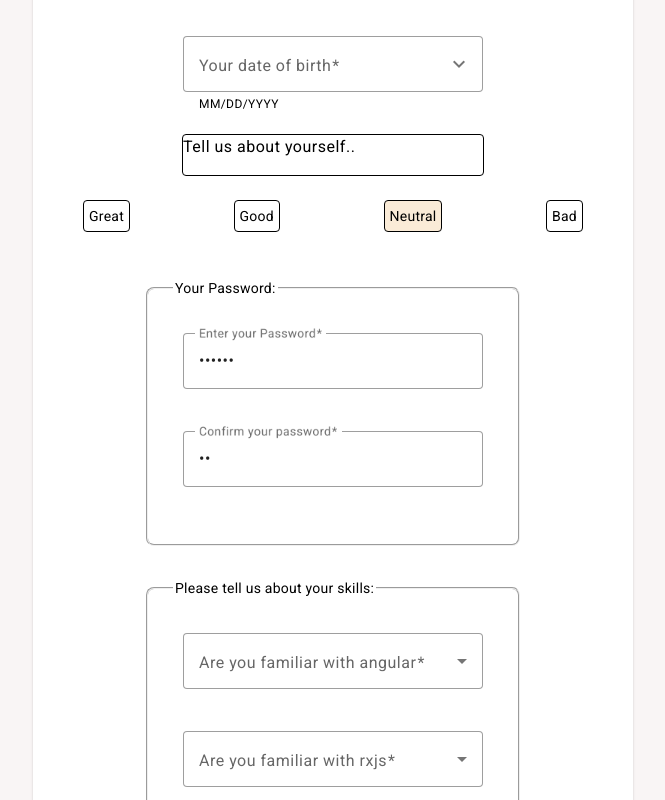
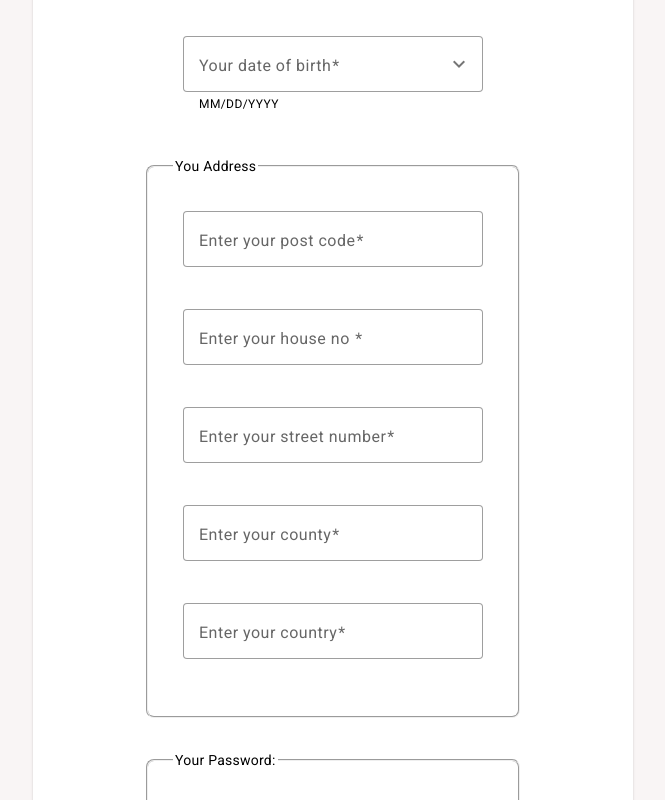
Before and after one commit to sgarg5858/forms, an Angular app: page /reactive-form in a window 1280 px wide. Shown: the part 680-1480 px from the top of the page, without its empty margins (307-972 px from the left). Built offline with nearby package versions, Linux system fonts and the light colour scheme.

Commit message:
Address form component with CVA and validators

```diff
--- /dev/null
+++ b/src/app/custom-form-components/address/address.component.html
@@ -0,0 +1,43 @@
+<fieldset [formGroup]="form">
+  <legend>You Address</legend>
+  <mat-form-field appearance="outline">
+    <mat-label>Enter your post code</mat-label>
+    <input matInput formControlName="postCode" />
+    <mat-error *ngIf="form.get('postCode')?.hasError('required')">
+      Postcode is required
+    </mat-error>
+  </mat-form-field>
+  <mat-form-field appearance="outline">
+    <mat-label>Enter your house no </mat-label>
+    <input matInput formControlName="apartmentNumber" />
+    <mat-error *ngIf="form.get('apartmentNumber')?.hasError('required')">
+      Apartment Number is required
+    </mat-error>
+  </mat-form-field>
+
+  <mat-form-field appearance="outline">
+    <mat-label>Enter your street number</mat-label>
+    <input matInput formControlName="streetNumber" />
+
+    <mat-error *ngIf="form.get('streetNumber')?.hasError('required')">
+      Street Number is required
+    </mat-error>
+  </mat-form-field>
+
+  <mat-form-field appearance="outline">
+    <mat-label>Enter your county</mat-label>
+    <input matInput formControlName="county" />
+
+    <mat-error *ngIf="form.get('county')?.hasError('required')">
+      County is required
+    </mat-error>
+  </mat-form-field>
+
+  <mat-form-field appearance="outline">
+    <mat-label>Enter your country</mat-label>
+    <input matInput formControlName="country" />
+    <mat-error *ngIf="form.get('country')?.hasError('required')">
+      Country is required
+    </mat-error>
+  </mat-form-field>
+</fieldset>
--- /dev/null
+++ b/src/app/custom-form-components/address/address.component.scss
@@ -0,0 +1,20 @@
+
+fieldset {
+    margin-top: 32px;
+    padding: 25px;
+    display: flex;
+    flex-direction: column;
+    justify-content: center;
+    align-items: center;
+    border-radius: 8px;
+
+    mat-form-field {
+        margin: 10px;
+        min-width: 250px;
+        max-width: 300px;
+
+        @media screen and (min-width: 500px) {
+          width: 300px;
+        }
+      }
+  }
--- /dev/null
+++ b/src/app/custom-form-components/address/address.component.ts
@@ -0,0 +1,107 @@
+import { Component, Input, OnDestroy, OnInit } from '@angular/core';
+import {
+  AbstractControl,
+  ControlValueAccessor,
+  FormControl,
+  FormGroup,
+  NG_VALIDATORS,
+  NG_VALUE_ACCESSOR,
+  ValidationErrors,
+  Validator,
+  Validators,
+} from '@angular/forms';
+import { Subscription } from 'rxjs';
+import { UserInfoComponent } from 'src/app/reactive-form-example/components/user-info/user-info.component';
+
+@Component({
+  selector: 'app-address',
+  templateUrl: './address.component.html',
+  styleUrls: ['./address.component.scss'],
+  providers: [
+    {
+      provide: NG_VALUE_ACCESSOR,
+      useExisting: AddressComponent,
+      multi: true,
+    },
+    {
+      provide: NG_VALIDATORS,
+      useExisting: AddressComponent,
+      multi: true,
+    },
+  ],
+})
+export class AddressComponent
+  implements ControlValueAccessor, Validator, OnDestroy,OnInit
+{
+  constructor(public readonly parentForm: UserInfoComponent) {}
+
+  @Input() formSubmitted = false;
+
+  form = new FormGroup({
+    postCode: new FormControl('', [Validators.required]),
+    apartmentNumber: new FormControl('', [Validators.required]),
+    streetNumber: new FormControl('', [Validators.required]),
+    county: new FormControl('', [Validators.required]),
+    country: new FormControl('', [Validators.required]),
+  });
+
+  onChangeSubs = new Subscription();
+
+  onTouched = () => {};
+
+  writeValue(obj: any): void {
+    if (this.form) this.form.patchValue(obj, { emitEvent: false });
+  }
+  registerOnChange(fn: any): void {
+    const sub = this.form.valueChanges.subscribe(fn);
+    this.onChangeSubs.add(sub);
+  }
+  registerOnTouched(fn: any): void {
+    this.onTouched = fn;
+  }
+  setDisabledState?(isDisabled: boolean): void {
+    if (isDisabled) this.form.disable();
+    else {
+      if (this.form.disabled) {
+        this.form.enable();
+      }
+    }
+  }
+
+  validate(_: AbstractControl): ValidationErrors | null {
+    console.log(this.form);
+    if (this.form.valid) {
+      return null;
+    }
+    let errors: any = {};
+
+    errors = this.addControlErrors(errors, 'postCode');
+    errors = this.addControlErrors(errors, 'apartmentNumber');
+    errors = this.addControlErrors(errors, 'streetNumber');
+    errors = this.addControlErrors(errors, 'county');
+    errors = this.addControlErrors(errors, 'country');
+
+    console.log(errors);
+    return errors;
+  }
+
+  addControlErrors(allErrors: any, controlName: string) {
+    const errors = { ...allErrors };
+    console.log(this.form);
+    const controlErrors = this.form.get(controlName)?.errors;
+
+    if (controlErrors) {
+      errors[controlName] = controlErrors;
+    }
+
+    return errors;
+  }
+
+  ngOnInit(): void {
+      console.log(this.form);
+  }
+
+  ngOnDestroy(): void {
+    this.onChangeSubs.unsubscribe();
+  }
+}
--- a/src/app/reactive-form-example/components/user-info/user-info.component.html
+++ b/src/app/reactive-form-example/components/user-info/user-info.component.html
@@ -10,6 +10,12 @@
           formControlName="firstName"
           placeholder="Your first name"
         />
+        <mat-error
+          *ngIf="
+            userInfo.get('firstName')?.hasError('required')
+          "
+          >First name is required</mat-error
+        >
       </mat-form-field>
 
       <mat-form-field appearance="outline">
@@ -68,11 +74,10 @@
         <mat-datepicker #picker></mat-datepicker>
       </mat-form-field>
 
-      <div class="your-bio" formControlName="bio" contenteditable>
-        <h4 data-placeholder="Tell us about yourself..">Tell us about yourself..</h4>
-      </div>
-
-      <app-rating-picker formControlName="ratingPicker"></app-rating-picker>
+      <app-address
+        [formSubmitted]="formSubmitted"
+        formControlName="address"
+      ></app-address>
 
       <fieldset [formGroupName]="'password'">
         <legend>Your Password:</legend>
@@ -107,7 +112,7 @@
               ?.hasError('passwordsDontMatch')
           "
         >
-        Passwords do not match
+          Passwords do not match
         </mat-error>
       </fieldset>
 
--- a/src/app/reactive-form-example/components/user-info/user-info.component.ts
+++ b/src/app/reactive-form-example/components/user-info/user-info.component.ts
@@ -12,6 +12,7 @@ import { FormValidators } from 'src/app/validators/form-validators';
 export class UserInfoComponent implements OnInit {
   constructor(private readonly userService: UserService) {}
 
+  formSubmitted = false;
   skills$: Observable<string[]> | undefined;
 
   ngOnInit(): void {
@@ -20,7 +21,7 @@ export class UserInfoComponent implements OnInit {
         skills.forEach((skill) => {
           (<FormGroup>this.userInfo.get('skills')).addControl(
             skill,
-            new FormControl('', [Validators.required])
+            new FormControl('yes', [Validators.required])
           );
         })
       )
@@ -28,7 +29,7 @@ export class UserInfoComponent implements OnInit {
   }
 
   userInfo = new FormGroup({
-    firstName: new FormControl('Sanjay', {
+    firstName: new FormControl('', {
       nonNullable: true,
       validators: [Validators.required, Validators.minLength(2)],
     }),
@@ -50,12 +51,11 @@ export class UserInfoComponent implements OnInit {
       Validators.required,
       Validators.minLength(2),
     ]),
-    bio: new FormControl('', [Validators.required]),
-    ratingPicker: new FormControl('neutral', {validators:[Validators.required],}),
+    address: new FormControl(),
     password: new FormGroup(
       {
         password: new FormControl('123456', [Validators.required]),
-        confirmPassword: new FormControl('12', [Validators.required]),
+        confirmPassword: new FormControl('123456', [Validators.required]),
       },
       { validators: [FormValidators.passwordShouldMatch] }
     ),
@@ -63,7 +63,9 @@ export class UserInfoComponent implements OnInit {
   });
 
   submitForm(event: Event) {
-    this.userInfo.controls.ratingPicker.disable();
+    this.formSubmitted=true;
+    console.log(this.userInfo);
+    if(this.userInfo.invalid) return;
     console.log(event, this.userInfo.value);
   }
 }
```
Also changed, not shown: src/app/custom-form-components/custom-form-components.module.ts (+9 -3 lines), 1 other file (tests, documents, lock files or other folders).
